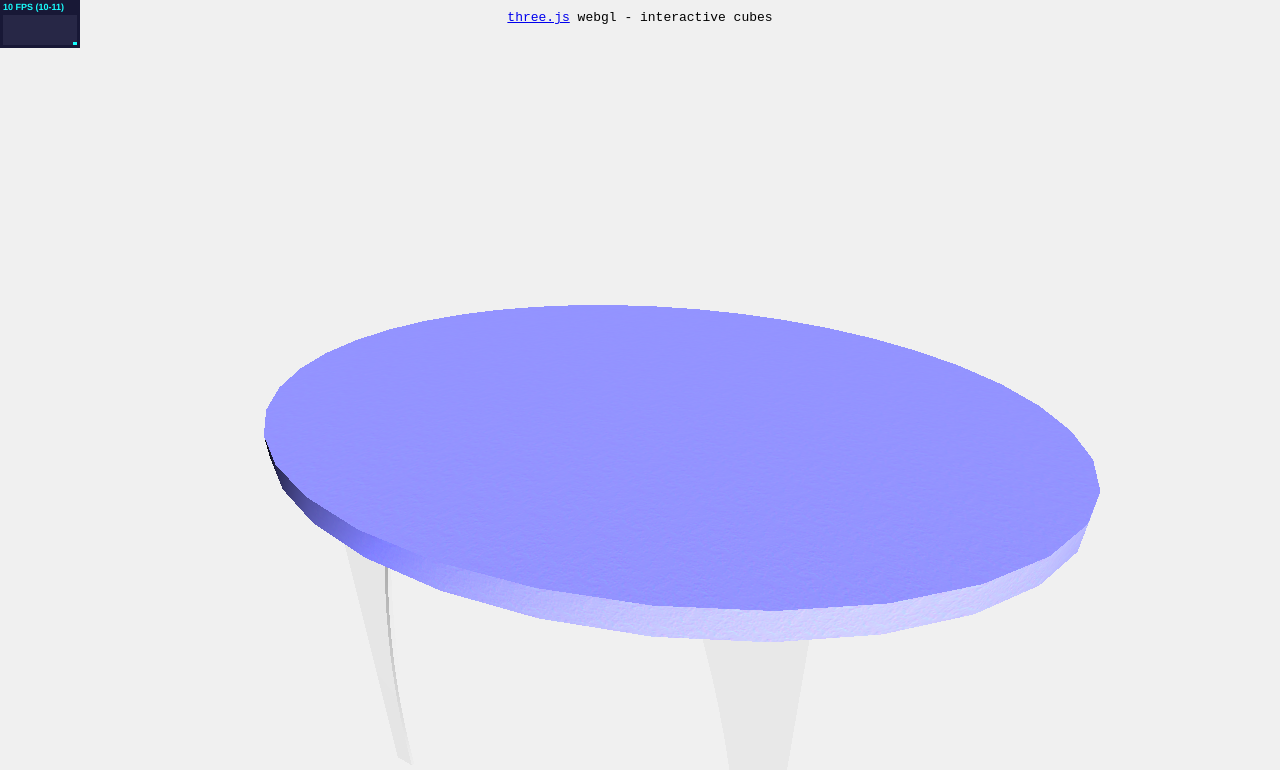
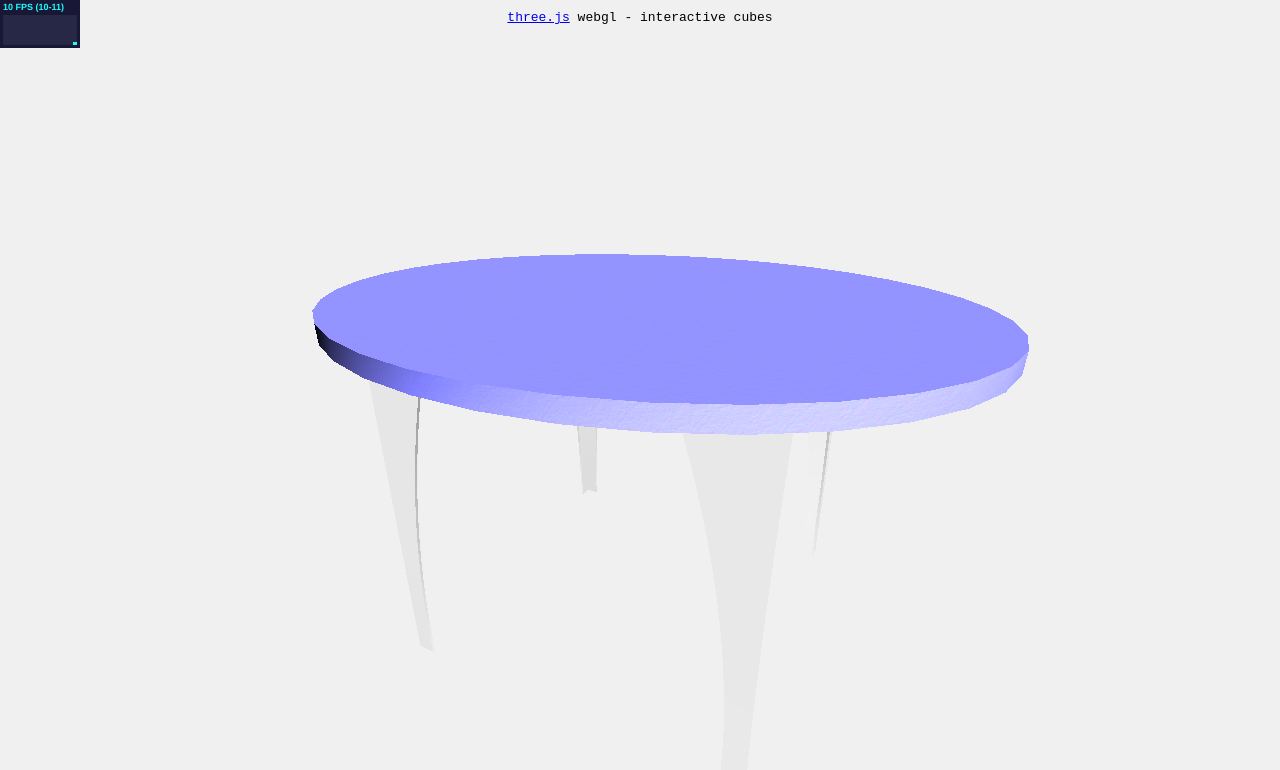
Before and after one commit to Adrion/customTable, a plain HTML site: page index.html in a window 1280 px wide. Drawn offline with Linux system fonts and the light colour scheme; animation ran at ten frames a second.

Commit message:
table container set camera position

```diff
--- a/index.html
+++ b/index.html
@@ -31,7 +31,7 @@
 			var camera, scene, projector, raycaster, renderer;
 
 			var mouse = new THREE.Vector2(), INTERSECTED;
-			var radius = 100, theta = 0;
+			var radius = 120, theta = 0;
 
 			init();
 			animate();
@@ -61,6 +61,8 @@
 				light.position.set( -1, -1, -1 ).normalize();
 				scene.add( light );
 
+				var table = new THREE.Object3D();
+
 				var geometry = new THREE.BoxGeometry( 20, 20, 20 );
 
 				var material = new THREE.MeshLambertMaterial({
@@ -76,6 +78,9 @@
 
 				var loaderJSON = new THREE.AssimpJSONLoader();
 				loaderJSON.load( modelsPath+'/pieds/21862/model.json', loaderLegCallback );
+
+				table.position.y = 20;
+				scene.add(table);
 
 				function loaderLegCallback(jsonModel) {
 					var legs = [],
@@ -101,10 +106,10 @@
 					legs[2].rotation.z = -1.5707963268;
 
 					legsGroup.position.y = -1;
-					scene.add(legsGroup);
+					table.add(legsGroup);
 				}
 
-				function loaderTableCallback(object){
+				function loaderTableCallback(plate){
 					textureName = new THREE.Texture();
 					loaderTexture.load( texturesPath+'/882/normalMap.jpg', function ( image ) {
 						textureName.image = image;
@@ -114,13 +119,13 @@
 						textureName.repeat.set( 4, 4 );
 					} );
 
-					object.traverse( function ( child ) {
+					plate.traverse( function ( child ) {
 						if ( child instanceof THREE.Mesh ) {
 							child.material.map = textureName;
 						}
 					} );
 
-					scene.add( object );
+					table.add( plate );
 
 				}
 
@@ -183,7 +188,7 @@
 				theta += 0.5;
 
 				camera.position.x = radius * Math.sin( THREE.Math.degToRad( theta ) );
-				camera.position.y = radius * Math.sin( THREE.Math.degToRad( theta ) );
+				camera.position.y = 50;
 				camera.position.z = radius * Math.cos( THREE.Math.degToRad( theta ) );
 				camera.lookAt( scene.position );
 
```
